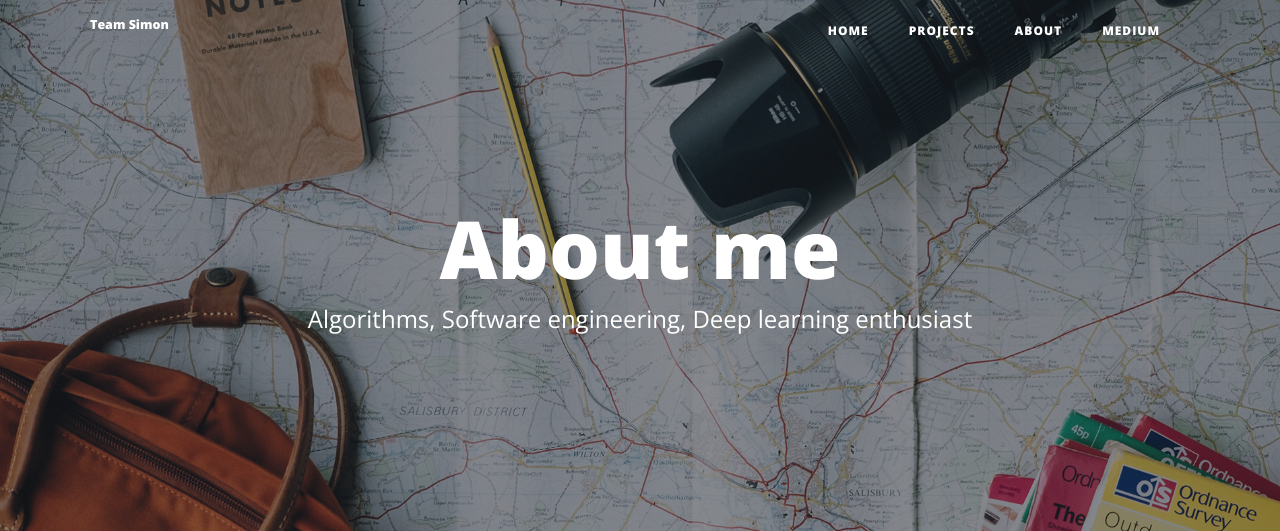
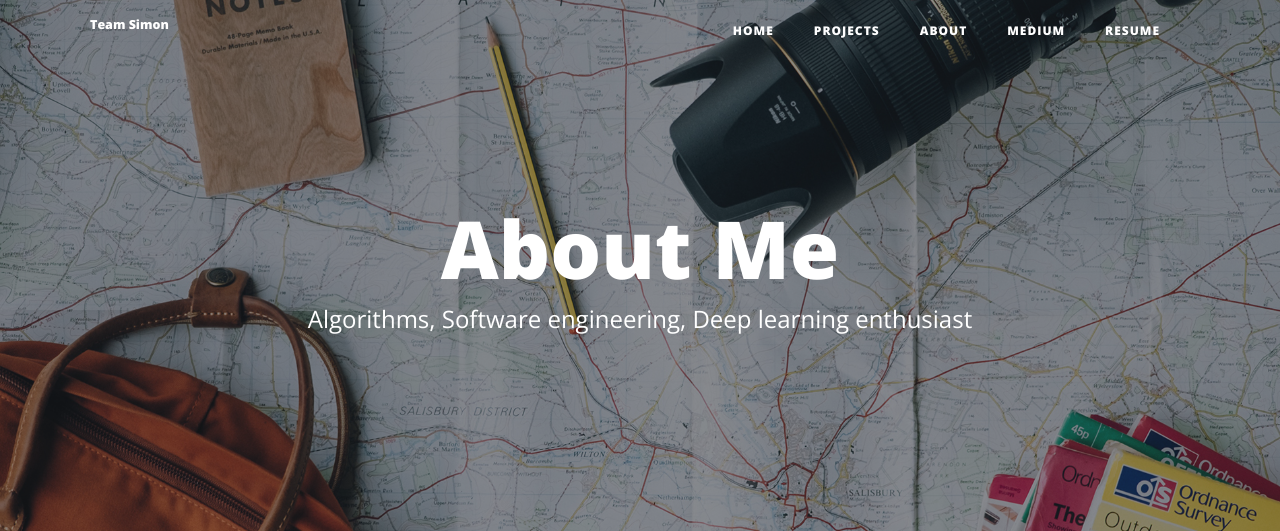
Before and after one commit to Jivebread/django-blog-website, a Django app: page /contact/ in a window 1280 px wide. Shown: the top 531 px of the page. Run offline with Django 3.2, Linux system fonts and the light colour scheme; some libraries are stand-ins or nearby versions.

Commit message:
resume function added

```diff
--- a/blog/templates/blog/blog.html
+++ b/blog/templates/blog/blog.html
@@ -24,7 +24,7 @@
           <div class="post-preview">
             <a href="/blog/{{post.id}}">
               <h2 class="post-title">
-                -{{post.title}}-
+                {{post.title}}
               </h2>
             </a>
             <p class="post-meta">Posted On
--- a/blogwebsite/templates/blogwebsite/basic.html
+++ b/blogwebsite/templates/blogwebsite/basic.html
@@ -9,8 +9,9 @@
         <div class="row">
           <div class="col-lg-8 col-md-10 mx-auto">
             <div class="site-heading">
-              <h1>About me</h1>
+              <h1>About Me</h1>
               <span class="subheading">Algorithms, Software engineering, Deep learning enthusiast </span>
+
             </div>
           </div>
         </div>
@@ -21,6 +22,7 @@
       <div class="row">
         <div class="col-lg-8 col-md-10 mx-auto">
         	<h2 class="section-heading">Simon Park</h2>
+
         <p>I am a Computer Science student with a passion for solving complicated problems in a great time complexity. Especially in the problem where efficiency of algorithms play a big role, I love to understand and research for better time complexity.</p>
 		<p>Also, I have worked on several websites as this blog and my computer science club's website and Ruby on Rails Rotten Tomatoes website where I learned TDD, BDD, Agile development.Now, I appreciate designs and efficiency of the code and love beautiful codes with a great test coverage.</p>
 		<p>I am also a president of University's Machine learning club named, Kaggler as the university lacked infrastructure to join a research with graduate students for undergraduate students. Now, the club includes 3 professors on campus and 20 students since we started. My team, not club, have participated in 3 hackathons, but failed to get awards.</p>
--- a/blogwebsite/templates/blogwebsite/header.html
+++ b/blogwebsite/templates/blogwebsite/header.html
@@ -41,6 +41,8 @@
             </li>
             <li class="nav-item">
               <a class="nav-link" href="https://medium.com/@sichangpark">Medium</a>
+            <li class="nav-item">
+              <a class="nav-link" href='https://drive.google.com/file/d/197Wde8Hr-ybZf_w5tmcC1Eob_qECh-JH/view?usp=sharing'>Resume</a>
             </li>
           </ul>
         </div>
--- a/blogwebsite/urls.py
+++ b/blogwebsite/urls.py
@@ -4,5 +4,5 @@ from . import views
 
 urlpatterns = [
 	url(r'^$',views.index, name= 'index'),
-	url(r'^contact/$', views.contact, name='contact')
+	url(r'^contact/$', views.contact, name='contact'),
 	]
--- a/blogwebsite/views.py
+++ b/blogwebsite/views.py
@@ -7,3 +7,5 @@ def index(request):
 	return render(request,'blogwebsite/home.html')
 def contact(request):
 	return render(request,'blogwebsite/basic.html')
+def resume(request):
+	return render(request,'blogwebsite/resume.html')
```
Also changed, not shown: blog/templates/blog/post.html (+5 -2 lines), db.sqlite3.
